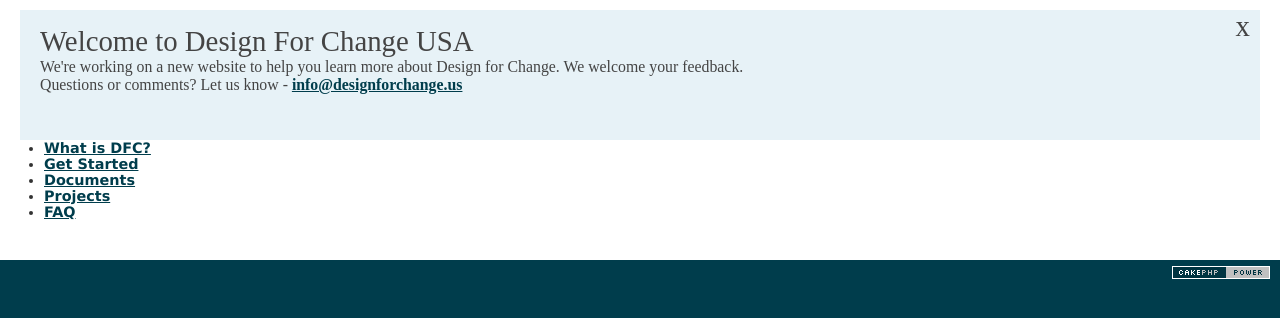
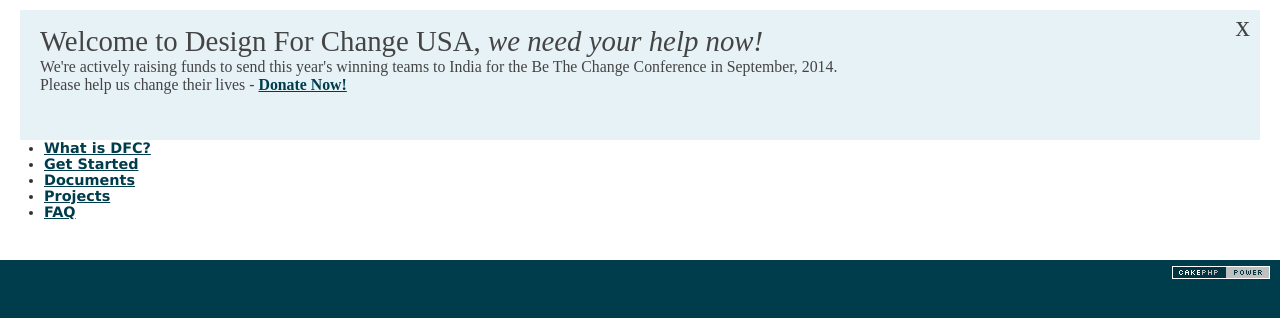
Before and after one commit to harrisonj/Design-for-Change-USA, a CakePHP app: the page made by app/View/Elements/header.ctp in a window 1280 px wide. Shown: the part 47-365 px from the top of the page. Run offline with PHP 8.4 and a stand-in for CakePHP, Linux system fonts and the light colour scheme; the template is opened without the code that fills it, so the values that code supplies are empty; some libraries are stand-ins or nearby versions.

Commit message:
new dates

```diff
--- a/app/View/Elements/header.ctp
+++ b/app/View/Elements/header.ctp
@@ -1,9 +1,9 @@
 <div style="width: 100%; height: 9em; background-color: #E7F2F7; color: #444; font-family: 'AbelRegular'; position: relative" id="underconstruction">
     <div style="font-size: 2em; color: #444; position: absolute; top: 0px; right: 10px; cursor: pointer" onclick="javascript:$(this).parent().slideUp();$.cookie('construction', true)">x</div>
     <div style="padding: 15px 20px 20px 20px">
-        <font style="font-size: 2em">Welcome to Design For Change USA</font>
-        <p style="font-size: 1.1em">We're working on a new website to help you learn more about Design for Change. We welcome your feedback.<br>
-        Questions or comments? Let us know - <a href="mailto: info@designforchange.us">info@designforchange.us</a>
+        <font style="font-size: 2em">Welcome to Design For Change USA, <em>we need your help now!</em></font>
+        <p style="font-size: 1.1em">We're actively raising funds to send this year's winning teams to India for the Be The Change Conference in September, 2014.<br>
+        Please help us change their lives - <a href="http://dfcusa.causevox.com" target="_new">Donate Now!</a>
         </p>
     </div>
 </div>
--- a/app/View/Elements/leftcontent.ctp
+++ b/app/View/Elements/leftcontent.ctp
@@ -16,10 +16,10 @@
 	</div>
     <div class="quicklinks">
     	<p><strong>Quick Info</strong></p>
-    	<div class="callout callout-left"><div class="main">REGISTRATION OPENS<div class="submain"><a href="/submit">Register here...</a></div></div><div class="highlight highlight-right">Sept 1st, 2013</div></div>
+    	<div class="callout callout-left"><div class="main">REGISTRATION OPENS<div class="submain"><a href="/submit">Register here...</a></div></div><div class="highlight highlight-right">Sept 1st, 2014</div></div>
     	<div class="callout callout-left"><div class="main">JUDGING<div class="submain"><a href="/judging">Review the criteria...</a></div></div><div class="highlight highlight-left">5 Judges</div></div>
-    	<div class="callout callout-left"><div class="main">SUBMISSION<div class="submain"><a href="/submit">Submit your project here...</a></div></div><div class="highlight highlight-right">May 15th, 2014</div></div>
-    	<div class="callout callout-left"><div class="main">PRIZES<div class="submain"><a href="/projects">See past winners here...</a></div></div><div class="highlight highlight-left">May 30th, 2014</div></div>
+    	<div class="callout callout-left"><div class="main">SUBMISSION<div class="submain"><a href="/submit">Submit your project here...</a></div></div><div class="highlight highlight-right">May 15th, 2015</div></div>
+    	<div class="callout callout-left"><div class="main">PRIZES<div class="submain"><a href="/projects">See past winners here...</a></div></div><div class="highlight highlight-left">May 30th, 2015</div></div>
     </div>
     <br class="clear" />
     <div class="subscribe">
```
Also changed, not shown: 1 other file.
